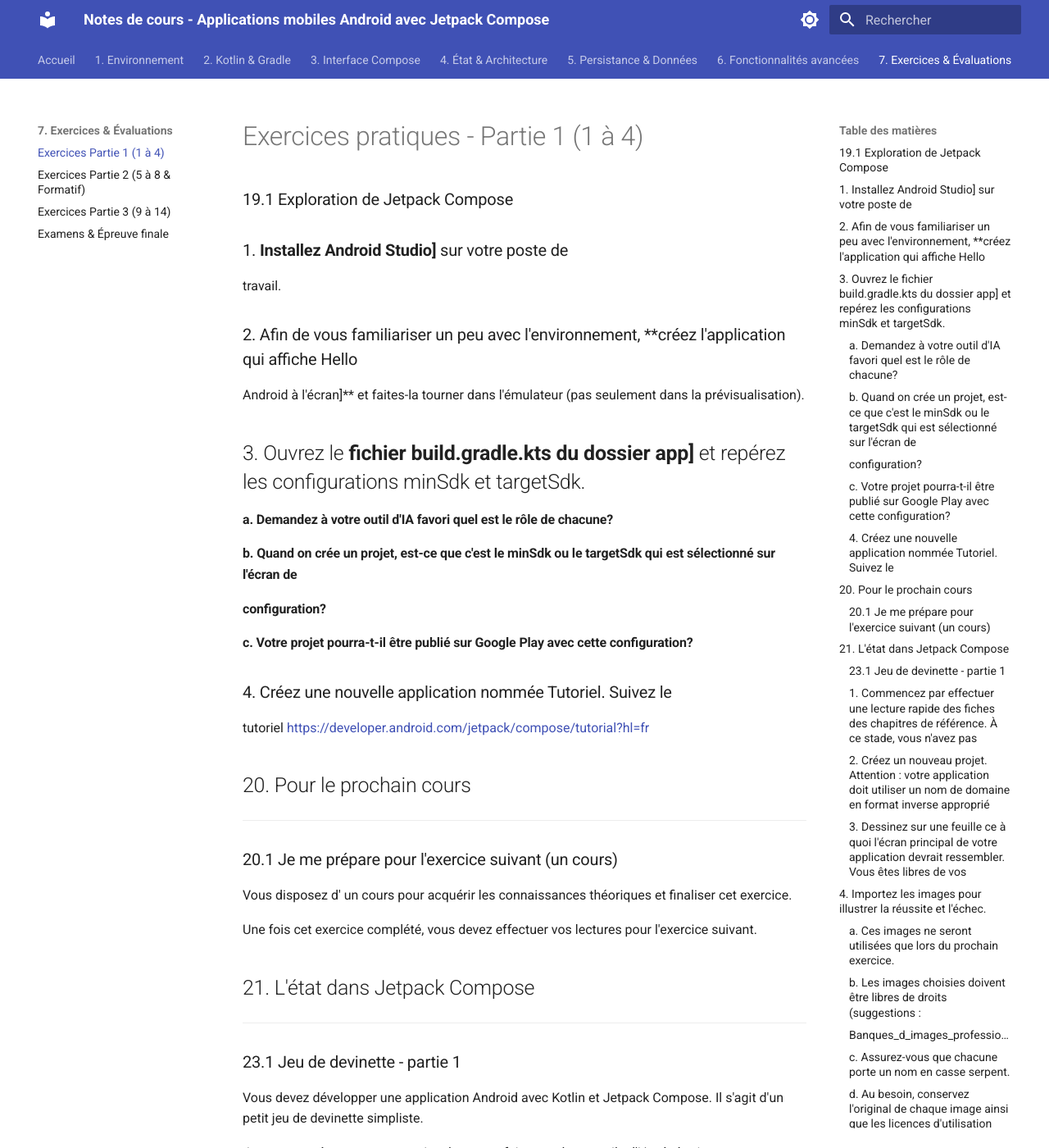
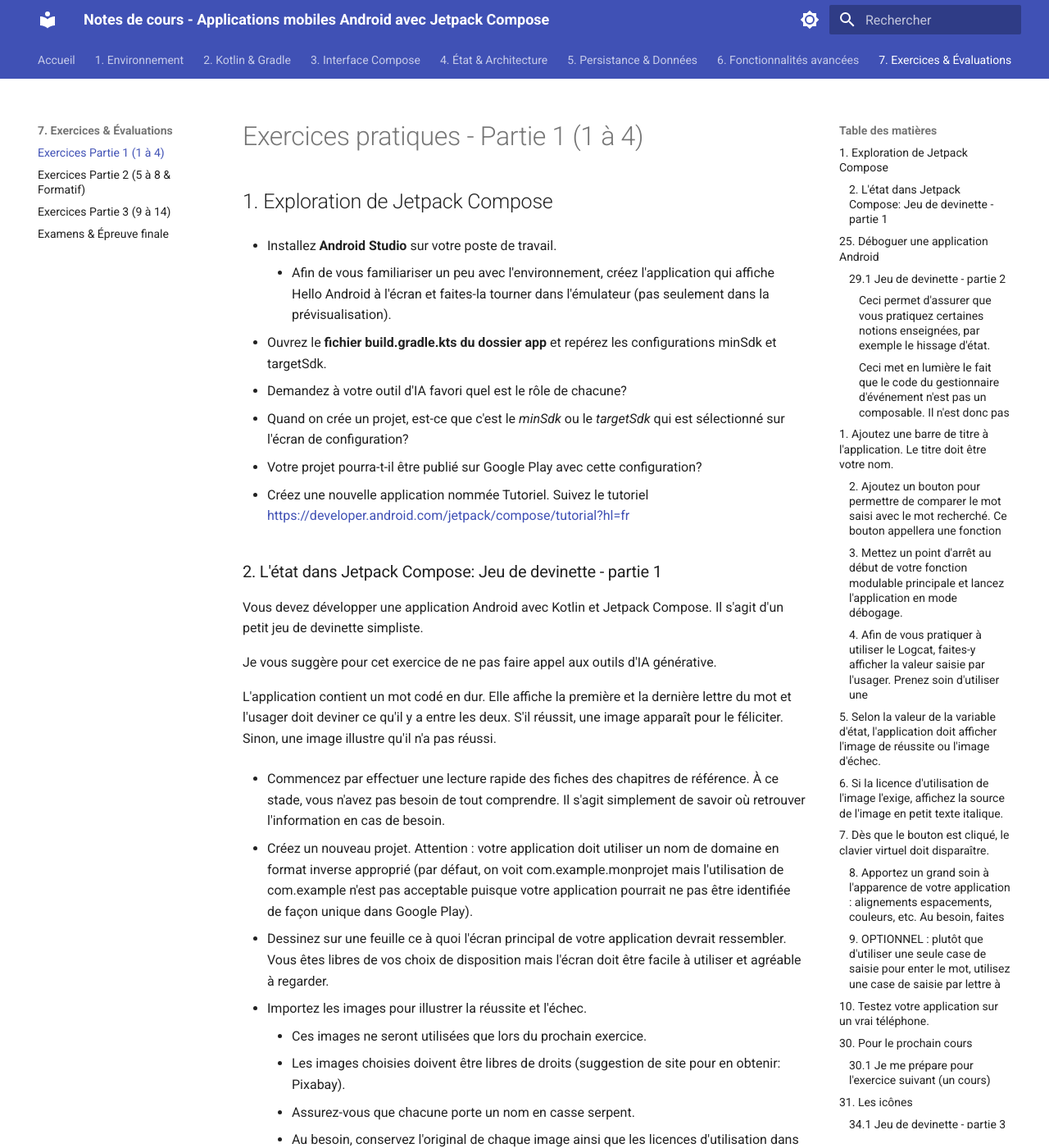
Before and after one commit to Apps-Mobiles-2-Victo/notes_de_cours, an MkDocs documentation site: the page built from docs/07-exercices-evaluations/exercices-partie1.md, in a window 1280 px wide and 1400 px high. Shown: the whole window at 82% size. Built offline with MkDocs 1.6.1 and Material for MkDocs 9.7.7, drawn with Linux system fonts in a browser that asks for light colours; some of the changed text lies outside the part shown.

Commit message:
Refactor exercises documentation for Jetpack Compose: streamline content and improve clarity

```diff
--- a/docs/07-exercices-evaluations/exercices-partie1.md
+++ b/docs/07-exercices-evaluations/exercices-partie1.md
@@ -4,61 +4,28 @@
 
 # Exercices pratiques - Partie 1 (1 à 4)
 
-
-### 19.1 Exploration de Jetpack Compose
+## 1. Exploration de Jetpack Compose
 
 
-### 1. **Installez Android Studio]** sur votre poste de
-travail.
+- Installez **Android Studio** sur votre poste de travail.
+    - Afin de vous familiariser un peu avec l'environnement, créez l'application qui affiche Hello Android à l'écran et faites-la tourner dans l'émulateur (pas seulement dans la prévisualisation).
 
 
-### 2. Afin de vous familiariser un peu avec l'environnement, **créez l'application qui affiche Hello
-Android à l'écran]** et faites-la tourner dans l'émulateur (pas seulement dans la prévisualisation).
+- Ouvrez le **fichier build.gradle.kts du dossier app** et repérez les configurations minSdk et targetSdk.
 
+- Demandez à votre outil d'IA favori quel est le rôle de chacune?
 
-## 3. Ouvrez le **fichier build.gradle.kts du dossier app]** et repérez les configurations minSdk et targetSdk.
+- Quand on crée un projet, est-ce que c'est le *minSdk* ou le *targetSdk* qui est sélectionné sur l'écran de configuration?
 
+- Votre projet pourra-t-il être publié sur Google Play avec cette configuration?
 
-#### a. Demandez à votre outil d'IA favori quel est le rôle de chacune?
-
-
-#### b. Quand on crée un projet, est-ce que c'est le minSdk ou le targetSdk qui est sélectionné sur l'écran de
-
-
-#### configuration?
-
-
-#### c. Votre projet pourra-t-il être publié sur Google Play avec cette configuration?
-
-
-### 4. Créez une nouvelle application nommée Tutoriel. Suivez le
+- Créez une nouvelle application nommée Tutoriel. Suivez le
 tutoriel [https://developer.android.com/jetpack/compose/tutorial?hl=fr](https://developer.android.com/jetpack/compose/tutorial?hl=fr)
 
 
-## 20. Pour le prochain cours
 
 
-
----
-
-
-### 20.1 Je me prépare pour l'exercice suivant (un cours)
-
-
-Vous disposez d' un cours pour acquérir les connaissances théoriques et finaliser cet exercice.
-
-
-Une fois cet exercice complété, vous devez effectuer vos lectures pour l'exercice suivant.
-
-
-## 21. L'état dans Jetpack Compose
-
-
-
----
-
-
-### 23.1 Jeu de devinette - partie 1
+### 2. L'état dans Jetpack Compose: Jeu de devinette - partie 1
 
 
 Vous devez développer une application Android avec Kotlin et Jetpack Compose. Il s'agit d'un petit jeu de devinette simpliste.
@@ -67,73 +34,32 @@
 Je vous suggère pour cet exercice de ne pas faire appel aux outils d'IA générative.
 
 
-L'application contient un mot codé en dur. Elle affiche la première et la dernière lettre du mot et l'usager doit deviner ce qu'il y a entre les deux. S'il réussit, une
-image apparaît pour le féliciter. Sinon, une image illustre qu'il n'a pas réussi.
+L'application contient un mot codé en dur. Elle affiche la première et la dernière lettre du mot et l'usager doit deviner ce qu'il y a entre les deux. S'il réussit, une image apparaît pour le féliciter. Sinon, une image illustre qu'il n'a pas réussi.
 
 
-### 1. Commencez par effectuer une lecture rapide des fiches des chapitres de référence. À ce stade, vous n'avez pas
+- Commencez par effectuer une lecture rapide des fiches des chapitres de référence. À ce stade, vous n'avez pas
 besoin de tout comprendre. Il s'agit simplement de savoir où retrouver l'information en cas de besoin.
 
-
-### 2. Créez un nouveau projet. Attention : votre application doit utiliser un nom de domaine en format inverse approprié
+- Créez un nouveau projet. Attention : votre application doit utiliser un nom de domaine en format inverse approprié
 (par défaut, on voit com.example.monprojet mais l'utilisation de com.example n'est pas acceptable puisque votre
 application pourrait ne pas être identifiée de façon unique dans Google Play).
 
-
-### 3. Dessinez sur une feuille ce à quoi l'écran principal de votre application devrait ressembler. Vous êtes libres de vos
+- Dessinez sur une feuille ce à quoi l'écran principal de votre application devrait ressembler. Vous êtes libres de vos
 choix de disposition mais l'écran doit être facile à utiliser et agréable à regarder.
 
 
-## 4. Importez les images pour illustrer la réussite et l'échec.
+- Importez les images pour illustrer la réussite et l'échec.
+    - Ces images ne seront utilisées que lors du prochain exercice.
+    - Les images choisies doivent être libres de droits (suggestion de site pour en obtenir: Pixabay).
+    - Assurez-vous que chacune porte un nom en casse serpent.
+    - Au besoin, conservez l'original de chaque image ainsi que les licences d'utilisation dans le dossier dev de votre application, vous pourriez en avoir besoin au prochain exercice.
 
+- Affichez la première et la dernière lettre du mot (trouvées par programmation - à vous de trouver comment).
+- Déclarez une variable d'état qui contiendra le mot saisi par l'usager.
+- Faites en sorte que l'usager puisse saisir le mot à deviner. Le traitement sera réalisé dans le prochain exercice.
+- Assurez-vous que les textes et autres composables ne soient pas collés au bord de l'écran.
+- Testez l'apparence de votre application en mode clair puis en mode sombre.
 
-#### a. Ces images ne seront utilisées que lors du prochain exercice.
-
-
-#### b. Les images choisies doivent être libres de droits (suggestions :
-
-
-#### **Banques_d_images_professionnelles**).
-
-
-#### c. Assurez-vous que chacune porte un nom en casse serpent.
-
-
-#### d. Au besoin, conservez l'original de chaque image ainsi que les licences d'utilisation dans le dossier dev de
-
-
-#### votre application, vous pourriez en avoir besoin au prochain exercice.
-
-
-## 5. Affichez la première et la dernière lettre du mot (trouvées par programmation - à vous de trouver comment).
-
-
-## 6. Déclarez une variable d'état qui contiendra le mot saisi par l'usager.
-
-
-## 7. Faites en sorte que l'usager puisse saisir le mot à deviner. Le traitement sera réalisé dans le prochain exercice.
-
-
-## 8. Assurez-vous que les textes et autres composables ne soient pas collés au bord de l'écran.
-
-
-## 9. Testez l'apparence de votre application en mode clair puis en mode sombre.
-
-
-## 24. Pour le prochain cours
-
-
-
----
-
-
-### 24.1 Je me prépare pour l'exercice suivant (un cours)
-
-
-Vous disposez d' un cours pour acquérir les connaissances théoriques et finaliser cet exercice.
-
-
-Une fois cet exercice complété, vous devez effectuer vos lectures pour l'exercice suivant.
 
 
 ## 25. Déboguer une application Android
```
